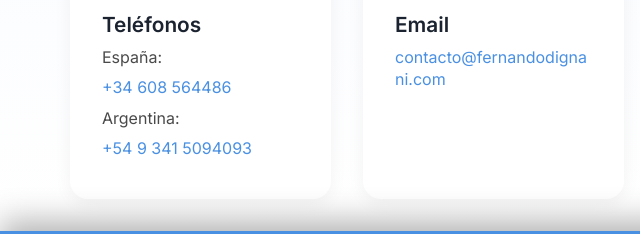
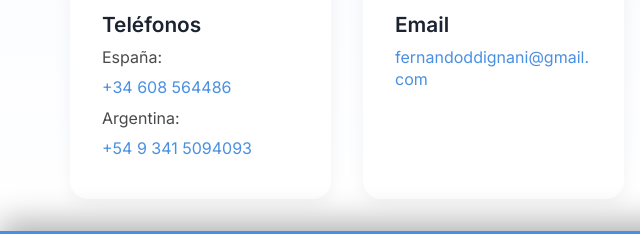
Before and after one commit to fenrici/web-fernandodignani, a plain HTML site: page index.html in a window 1280 px wide. Shown: the part 7400-7634 px from the top of the page, 0-640 px from the left. Drawn offline with Linux system fonts and the light colour scheme.

Commit message:
mail actualizado

```diff
--- a/index.html
+++ b/index.html
@@ -423,7 +423,7 @@
                         <p style="margin-top:18px;">Ejercicios de readaptación y desarrollo para el deporte.</p>
                         <a href="mailto:fernandodignani@gmail.com?subject=Consulta%20por%20libros" class="cta-button" style="margin-top:10px;display:inline-block;">Consultar</a>
                         <br>
-                        <a href="mailto:contacto@fernandodignani.com?subject=Consulta%20por%20libros" class="cta-button" style="margin-top:10px;display:inline-block;background:#2d7be5;">Consultar</a>
+                        <a href="mailto:fernandodignani@gmail.com?subject=Consulta%20por%20libros" class="cta-button" style="margin-top:10px;display:inline-block;background:#2d7be5;">Consultar</a>
                     </div>
                 </div>
             </div>
@@ -455,7 +455,7 @@
                         </div>
                         <div class="contact-item-content">
                             <h3>Email</h3>
-                            <p><a href="mailto:contacto@fernandodignani.com">contacto@fernandodignani.com</a></p>
+                            <p><a href="mailto:fernandoddignani@gmail.com">fernandoddignani@gmail.com</a></p>
                         </div>
                     </div>
 
```
